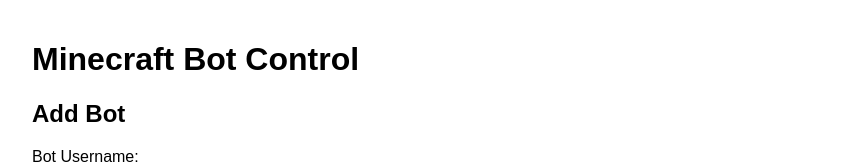
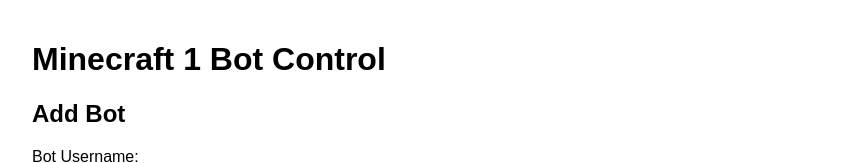
Before and after one commit to Behruzbek-hw/server-bot, a website: page public/index.html in a window 1280 px wide. Shown: the top 163 px of the page, without its empty margins (208-1071 px from the left). Drawn offline with Linux system fonts and the light colour scheme.

Commit message:
Update index.html

```diff
--- a/public/index.html
+++ b/public/index.html
@@ -13,7 +13,7 @@
   </style>
 </head>
 <body>
-  <h1>Minecraft Bot Control</h1>
+  <h1>Minecraft 1 Bot Control</h1>
 
   <div class="section">
     <h2>Add Bot</h2>
```
